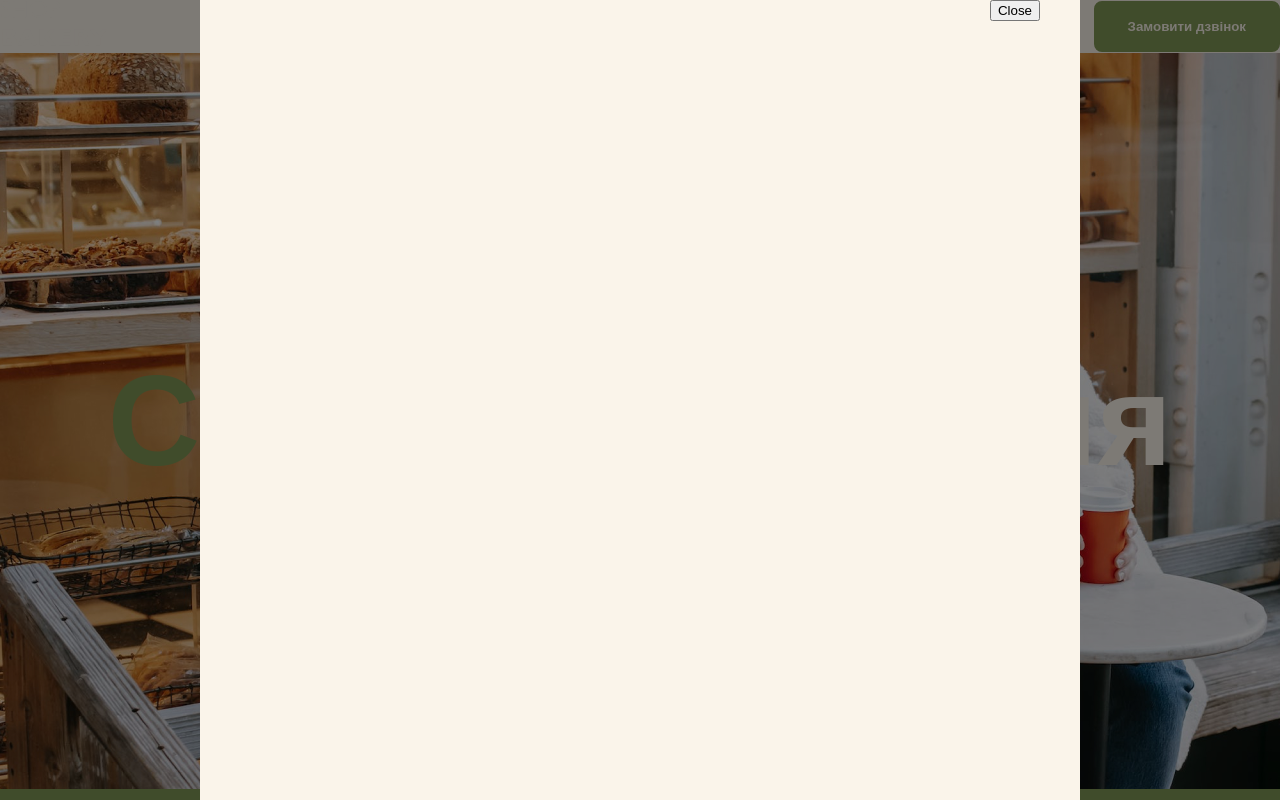
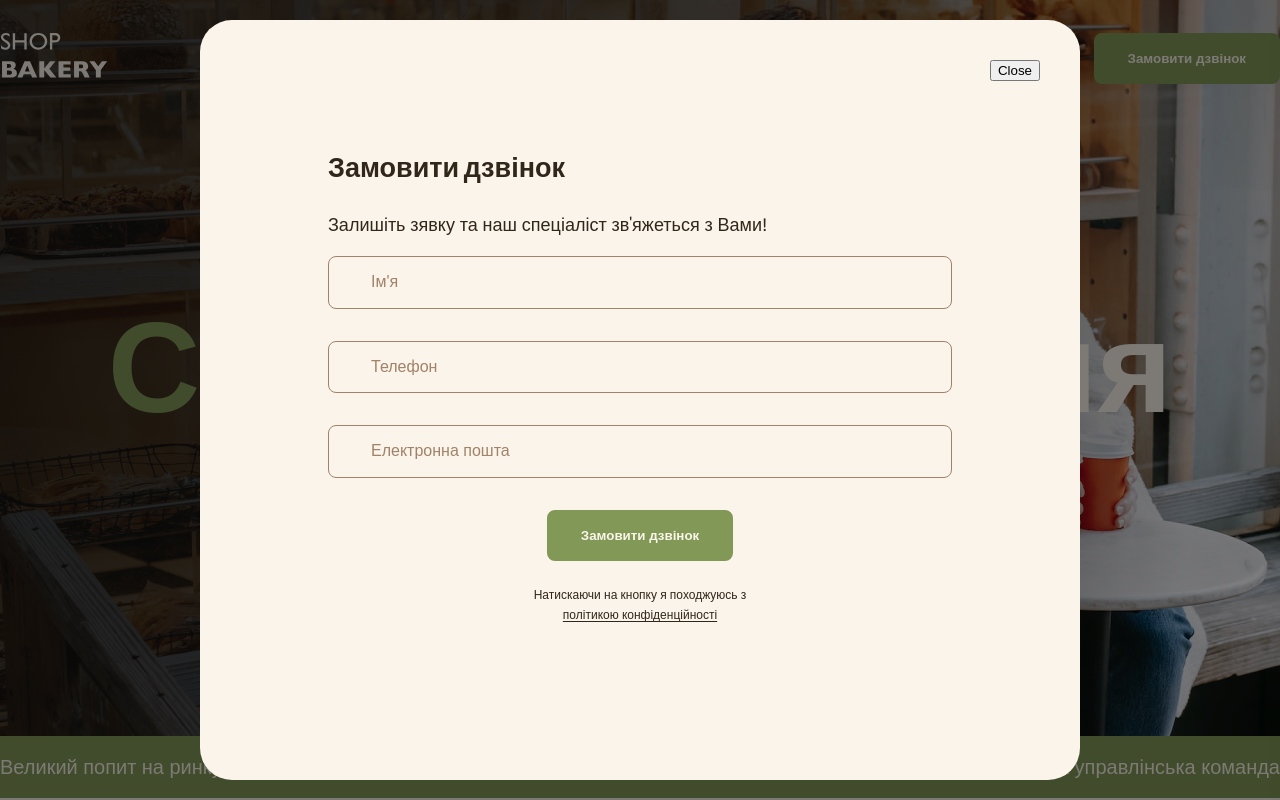
Before and after one commit to Me2dev/bakery, a plain HTML site: page index.html in a window 1280 px wide. Shown: the top 800 px of the page. Drawn offline with Linux system fonts and the light colour scheme.

Commit message:
Modify model panel

```diff
--- a/css/styles.css
+++ b/css/styles.css
@@ -105,17 +105,23 @@ ul {
   border: 2px solid var(--color-brand);
   border-radius: 8px;
   cursor: pointer;
+  transition: background-color 0.3s, color 0.3s;
 }
 
 .button:hover {
   background-color: transparent;
-  color: var(--color-brand-dark);
+  color: var(--color-brand);
 }
 
 /*Link*/
 .link {
   color: var(--color-primary-light);
   text-decoration: none;
+  transition: color 0.3s;
+}
+
+.link:hover {
+  color: var(--color-primary-light);
 }
 
 .link:hover {
@@ -123,6 +129,14 @@ ul {
 }
 
 /*Header*/
+.header {
+  position: absolute;
+  top: 0;
+  left: 0;
+  width: 100%;
+  padding-top: 32px;
+}
+
 .header-container {
   display: flex;
   align-items: center;
@@ -146,7 +160,13 @@ ul {
 /*Hero section*/
 .hero-section {
   padding: 272px 0;
-  background-image: url(../images/hero-section-background.jpg);
+  background-image: linear-gradient(
+      102.76deg,
+      rgba(18, 18, 17, 0.78) 2.03%,
+      rgba(18, 18, 17, 0.6) 58.46%,
+      rgba(18, 18, 17, 0) 90.36%
+    ),
+    url(../images/hero-section-background.jpg);
   background-repeat: no-repeat;
   background-position: center;
   background-size: cover;
@@ -313,6 +333,11 @@ ul {
     rgba(49, 38, 26, 0.71) 72.92%,
     var(--color-brand-dark) 100%
   );
+  transition: transform 0.3s;
+}
+
+.format-card:hover {
+  transform: scale(1.05);
 }
 
 .format-title {
@@ -348,6 +373,10 @@ ul {
 .carouse-button:hover {
   background-color: var(--color-primary-dark);
   fill: var(--color-primary-light);
+}
+
+.carouse-button.next {
+  transform: rotate(180deg);
 }
 
 /*Contact section*/
@@ -460,15 +489,21 @@ ul {
   display: flex;
   align-items: center;
   justify-content: center;
+  padding: 20px 0;
   background-color: rgba(0, 0, 0, 0.5);
+  transition: opacity 0.3s, visibility 0.3s;
 }
 
 .modal {
   position: relative;
-  width: 880px;
-  height: 880px;
+  width: 100%;
+  max-width: 880px;
+  height: 100%;
+  max-height: 880px;
+  padding: 128px;
   background-color: var(--color-primary-light);
   border-radius: 32px;
+  overflow-y: auto;
 }
 
 .backdrop.is-hidden {
@@ -482,3 +517,63 @@ ul {
   top: 40px;
   right: 40px;
 }
+
+/*Form*/
+.form-field {
+  position: relative;
+  margin-bottom: 32px;
+}
+
+.form-label {
+  position: absolute;
+  top: 16px;
+  left: 42px;
+}
+
+.form-input {
+  padding: 16px 42px;
+  width: 100%;
+  font-size: 16px;
+  line-height: 1.17;
+  border: 1px solid var(--color-secodary-dark);
+  border-radius: 8px;
+  background-color: transparent;
+}
+
+.form-input:focus {
+  border-color: var(--color-brand);
+  outline: none;
+}
+
+.form-input::placeholder {
+  color: var(--color-secodary-dark);
+  font-size: 16px;
+  line-height: 1.17;
+}
+
+.form-input:focus::placeholder {
+  color: var(--color-primary-dark);
+}
+
+.form-input:hover::placeholder {
+  color: var(--color-primary-dark);
+}
+
+.form-button {
+  display: block;
+  margin: 0 auto 24px;
+}
+
+.form-terms {
+  max-width: 220px;
+  margin: 0 auto;
+  text-align: center;
+  font-size: 12px;
+  line-height: 1.7;
+  font-weight: 500;
+}
+
+.form-terms-link {
+  color: var(--color-primary-dark);
+  text-underline-offset: 2px;
+}
--- a/index.html
+++ b/index.html
@@ -9,7 +9,7 @@
     <title>Сучасна пекарня</title>
   </head>
   <body>
-    <header>
+    <header class="header">
       <div class="container">
         <div class="header-container">
           <nav class="header-nav">
@@ -174,7 +174,7 @@
                 </article>
               </li>
             </ul>
-            <button class="carouse-button" type="button">
+            <button class="carouse-button next" type="button">
               <svg width="16" height="16">
                 <use href="./images/icons.svg#icon-arrow"></use>
               </svg>
@@ -190,6 +190,56 @@
                 Приєднуйся до мережі пекарень
               </h2>
               <p>Заповни форму, щоб ми зв'язались с тобою!</p>
+              <form name="contact-form" autocomplete="off">
+                <div class="form-field">
+                  <label class="form-label visually-hidden" for="user-name">
+                    Ім'я
+                  </label>
+                  <input
+                    class="form-input"
+                    type="text"
+                    name="user-name"
+                    id="user-name"
+                    placeholder="Ім'я"
+                  />
+                </div>
+
+                <div class="form-field">
+                  <label class="form-label visually-hidden" for="user-tel">
+                    Телефон
+                  </label>
+                  <input
+                    class="form-input"
+                    type="tel"
+                    name="user-tel"
+                    id="user-tel"
+                    placeholder="Телефон"
+                  />
+                </div>
+
+                <div class="form-field">
+                  <label class="form-label visually-hidden" for="user-email">
+                    Електронна пошта
+                  </label>
+                  <input
+                    class="form-input"
+                    type="email"
+                    name="user-email"
+                    id="user-email"
+                    placeholder="Електронна пошта"
+                  />
+                </div>
+
+                <button class="form-button button" type="submit">
+                  Замовити дзвінок
+                </button>
+                <p class="form-terms">
+                  Натискаючи на кнопку я походжуюсь з
+                  <a class="form-terms-link" href="#"
+                    >політикою конфіденційності</a
+                  >
+                </p>
+              </form>
             </div>
             <iframe
               class="contact-map"
@@ -268,6 +318,56 @@
     <div class="backdrop">
       <div class="modal">
         <button class="modal-btn-close" type="button">Close</button>
+        <h2>Замовити дзвінок</h2>
+        <p>Залишіть зявку та наш спеціаліст зв'яжеться з Вами!</p>
+        <form name="modal-call-form" autocomplete="off" novalidate>
+          <div class="form-field">
+            <label class="form-label visually-hidden" for="user-name">
+              Ім'я
+            </label>
+            <input
+              class="form-input"
+              type="text"
+              name="user-name"
+              id="user-name"
+              placeholder="Ім'я"
+            />
+          </div>
+
+          <div class="form-field">
+            <label class="form-label visually-hidden" for="user-tel">
+              Телефон
+            </label>
+            <input
+              class="form-input"
+              type="tel"
+              name="user-tel"
+              id="user-tel"
+              placeholder="Телефон"
+            />
+          </div>
+
+          <div class="form-field">
+            <label class="form-label visually-hidden" for="user-email">
+              Електронна пошта
+            </label>
+            <input
+              class="form-input"
+              type="email"
+              name="user-email"
+              id="user-email"
+              placeholder="Електронна пошта"
+            />
+          </div>
+
+          <button class="form-button button" type="submit">
+            Замовити дзвінок
+          </button>
+          <p class="form-terms">
+            Натискаючи на кнопку я походжуюсь з
+            <a class="form-terms-link" href="#">політикою конфіденційності</a>
+          </p>
+        </form>
       </div>
     </div>
     <script src="./js/modal.js"></script>
```
